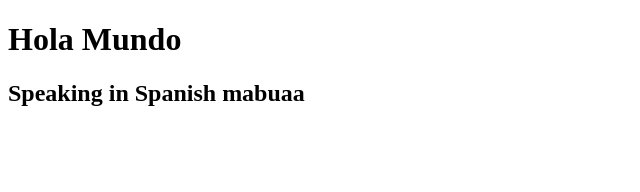
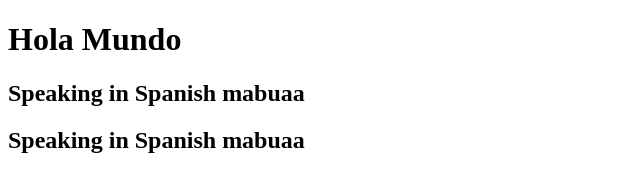
Before and after one commit to JoseSMX/jose2001, a plain HTML site: page index.html in a window 1280 px wide. Shown: the whole page, without its empty margins (0-640 px from the left). Drawn offline with Linux system fonts and the light colour scheme.

Commit message:
Hola Badalona

```diff
--- a/index.html
+++ b/index.html
@@ -6,5 +6,6 @@
   <body>
     <h1>Hola Mundo</h1>
     <h2>Speaking in Spanish mabuaa</h2>
+        <h2>Speaking in Spanish mabuaa</h2>
     </body>
     </html>
```
